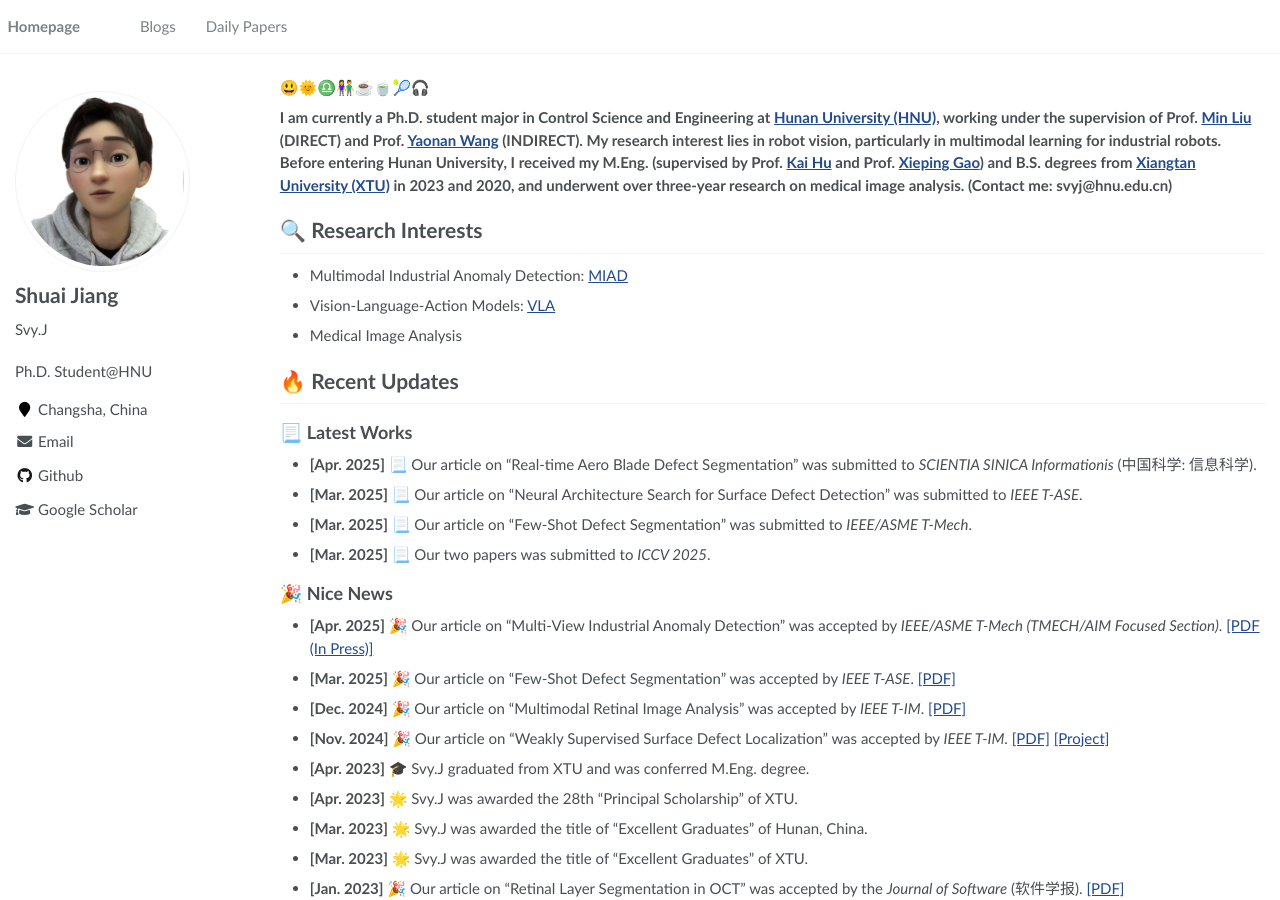
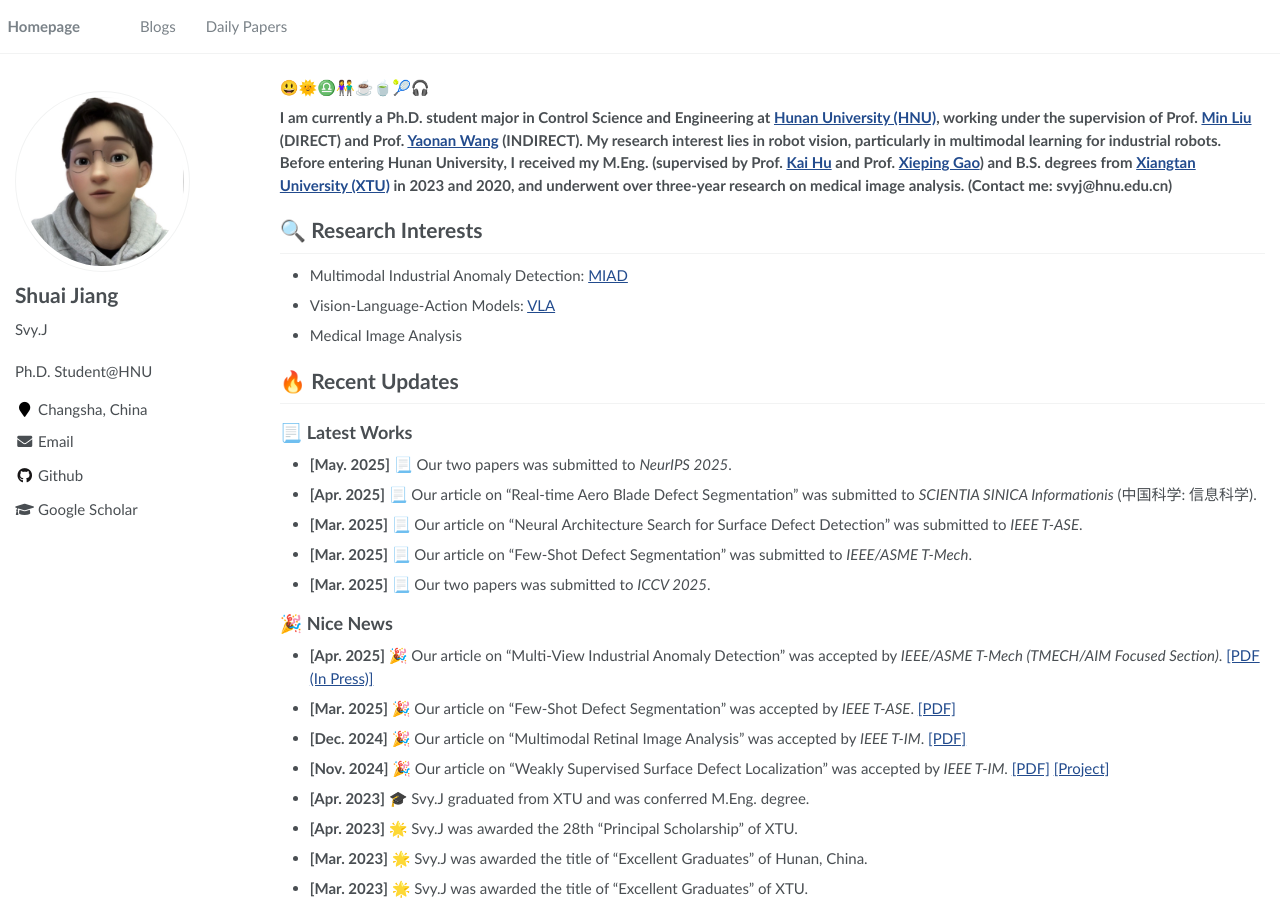
Before and after one commit to SvyJ/svyj.github.io, a Jekyll site: the page built from _pages/index.md, in a window 1280 px wide and 900 px high. Built offline with Jekyll 4.4.1, drawn with Linux system fonts in a browser that asks for light colours.

Commit message:
Update index.md

```diff
--- a/_pages/index.md
+++ b/_pages/index.md
@@ -26,6 +26,8 @@
 # 🔥 Recent Updates
 
 ## 📃 Latest Works
+
+- **[May. 2025]** 📃 Our two papers was submitted to _NeurIPS 2025_.
 
 - **[Apr. 2025]** 📃 Our article on "Real-time Aero Blade Defect Segmentation" was submitted to _SCIENTIA SINICA Informationis_ (中国科学: 信息科学).
 
```
